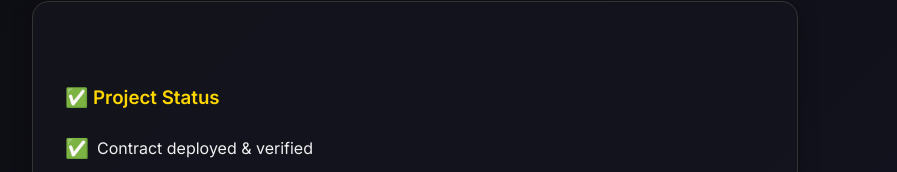
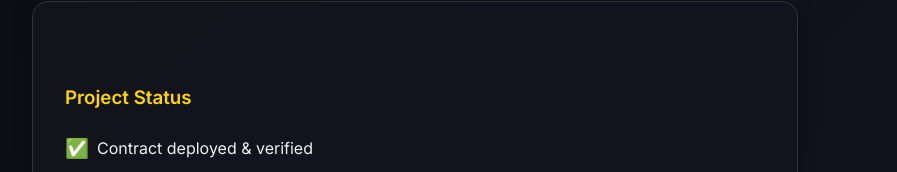
Before and after one commit to AutoGoldPro/autogoldpro.github.io, a plain HTML site: page index.html in a window 1280 px wide. Shown: the part 532-704 px from the top of the page, without its empty margins (225-1122 px from the left). Drawn offline with Linux system fonts and the light colour scheme.

Commit message:
Update index.html

```diff
--- a/index.html
+++ b/index.html
@@ -314,7 +314,7 @@
   </section>
 
   <div class="card">
-    <h3>✅ Project Status</h3>
+    <h3>Project Status</h3>
     <div class="status-item" data-icon="✅">Contract deployed & verified</div>
     <div class="status-item" data-icon="✅">Ownership confirmed on BSCScan</div>
     <div class="status-item" data-icon="✅">Token info update submitted (logo pending approval)</div>
```
